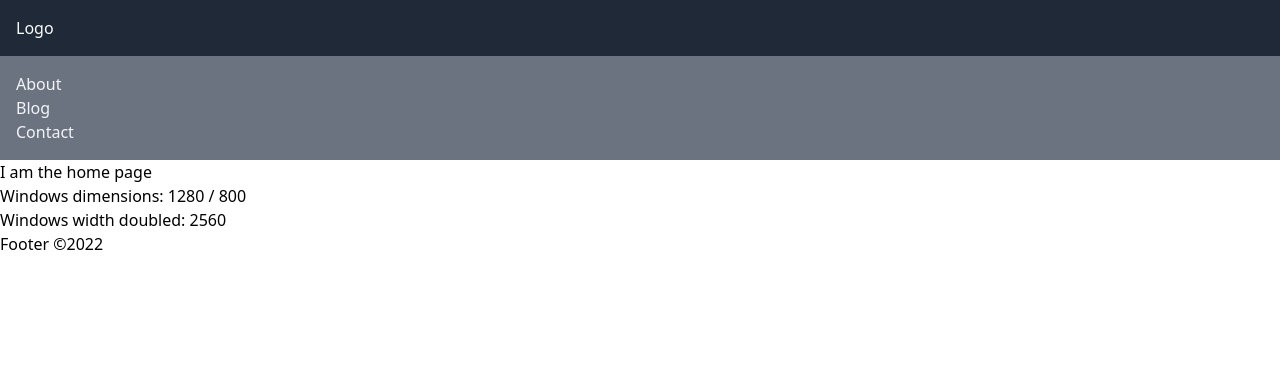
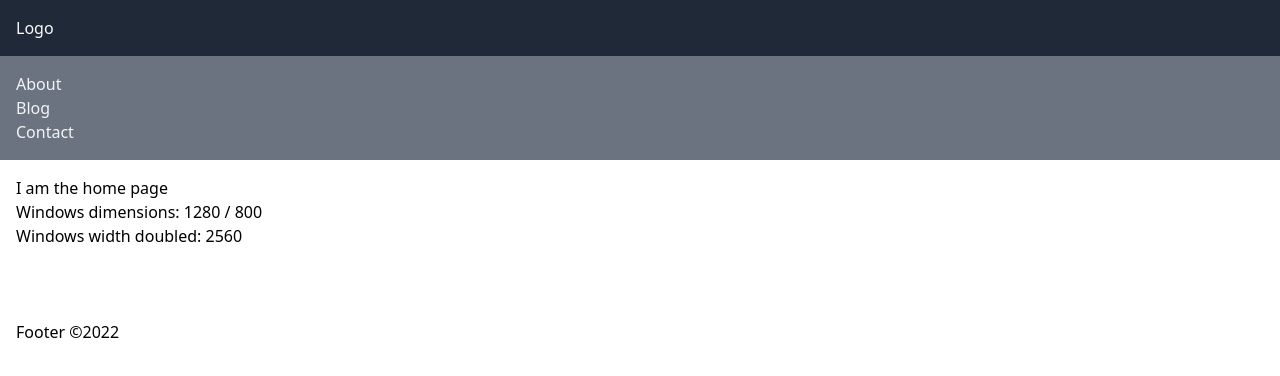
Before and after one commit to daviddarx/boilerplate-nuxtjs-3, a Nuxt app: page / in a window 1280 px wide. Shown: the top 376 px of the page. Built offline with nearby package versions, Linux system fonts and the light colour scheme.

Commit message:
style(general) add basic styling

```diff
--- a/components/AppFooter.vue
+++ b/components/AppFooter.vue
@@ -8,4 +8,8 @@ export default {
 }
 </script>
 
-<style lang="pcss" scoped></style>
+<style lang="pcss" scoped>
+.footer {
+  @apply p-4 mt-10;
+}
+</style>
--- a/layouts/default.vue
+++ b/layouts/default.vue
@@ -17,4 +17,8 @@ export default {
 }
 </script>
 
-<style lang="pcss" scoped></style>
+<style lang="pcss" scoped>
+.content {
+  @apply p-4;
+}
+</style>
```
